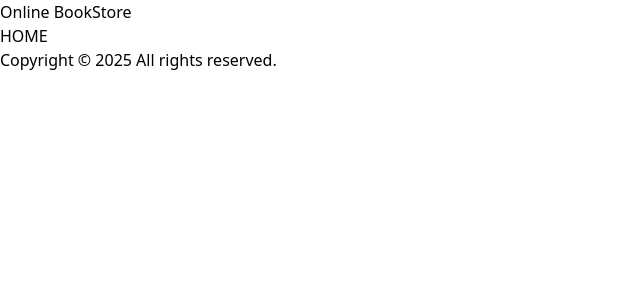
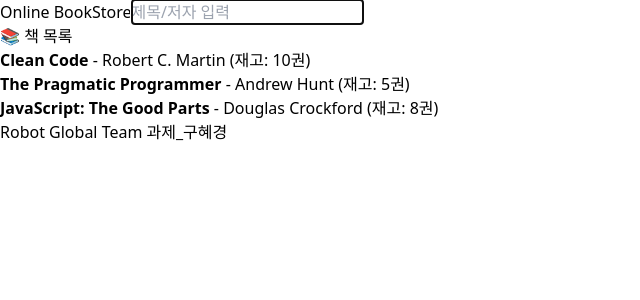
Before and after one commit to Hye-Kyung9/online-bookstore, a Next.js app: page / in a window 1280 px wide. Shown: the top 300 px of the page, without its empty margins (0-640 px from the left). Built offline with nearby package versions, Linux system fonts and the light colour scheme.

Commit message:
feat: booklist 조회 api

```diff
--- /dev/null
+++ b/src/app/api/books/route.ts
@@ -0,0 +1,11 @@
+import { NextResponse } from 'next/server';
+
+const books = [
+  { id: 1, title: 'Clean Code', author: 'Robert C. Martin', stock: 10 },
+  { id: 2, title: 'The Pragmatic Programmer', author: 'Andrew Hunt', stock: 5 },
+  { id: 3, title: 'JavaScript: The Good Parts', author: 'Douglas Crockford', stock: 8 },
+];
+
+export async function GET() {
+  return NextResponse.json(books);
+}
--- a/src/app/layout.tsx
+++ b/src/app/layout.tsx
@@ -1,5 +1,5 @@
 import Footer from '@/components/layout/Footer';
-import Header from '@/components/layout/Header';
+import Header from '@/components/layout/Header/Header';
 import type { Metadata } from 'next';
 import './globals.css';
 
--- a/src/app/page.tsx
+++ b/src/app/page.tsx
@@ -1,3 +1,9 @@
+import BookLisk from '@/components/books/BookList';
+
 export default function Home() {
-  return <div>HOME</div>;
+  return (
+    <div>
+      <BookLisk />
+    </div>
+  );
 }
--- /dev/null
+++ b/src/components/books/BookList.tsx
@@ -0,0 +1,37 @@
+'use client';
+import axios from 'axios';
+import { useEffect, useState } from 'react';
+
+type Book = {
+  id: number;
+  title: string;
+  author: string;
+  stock: number;
+};
+
+export default function BookLisk() {
+  const [books, setBooks] = useState<Book[]>([]);
+
+  useEffect(() => {
+    axios
+      .get('/api/books')
+      .then((res) => {
+        console.log(res);
+        setBooks(res.data);
+      })
+      .catch((err) => console.log(err));
+  }, []);
+
+  return (
+    <div className="p-4">
+      <h1 className="text-2xl font-bold mb-4">📚 책 목록</h1>
+      <ul>
+        {books.map((book) => (
+          <li key={book.id} className="border p-2 mb-2 rounded-lg">
+            <strong>{book.title}</strong> - {book.author} (재고: {book.stock}권)
+          </li>
+        ))}
+      </ul>
+    </div>
+  );
+}
--- a/src/components/layout/Footer.tsx
+++ b/src/components/layout/Footer.tsx
@@ -3,7 +3,8 @@
 export default function Footer() {
   return (
     <div className={`h-10 border-t text-xs p-2 mt-auto bg-white`}>
-      Copyright © 2025 All rights reserved.
+      {/* Copyright © 2025 All rights reserved. */}
+      Robot Global Team 과제_구혜경
     </div>
   );
 }
--- a/src/components/layout/Header.tsx
+++ b/src/components/layout/Header/Header.tsx
@@ -1,14 +1,16 @@
 'use client';
 
 import Link from 'next/link';
+import HeaderSearch from './HeaderSearch';
 
 export default function Header() {
   return (
     <>
-      <div className={`p-3 border-b`}>
+      <div className="p-3 border-b flex justify-between">
         <Link href="/">
           <span className="text-blue-500 font-bold text-3xl">Online BookStore</span>
         </Link>
+        <HeaderSearch />
       </div>
     </>
   );
--- /dev/null
+++ b/src/components/layout/Header/HeaderSearch.tsx
@@ -0,0 +1,14 @@
+'use client';
+
+export default function HeaderSearch() {
+  return (
+    <input
+      type="text"
+      placeholder="제목/저자 입력"
+      autoFocus
+      autoComplete="off"
+      // value={search}
+      // onChange={handleSearchValue}
+    />
+  );
+}
```
Also changed, not shown: package.json (+7 -6 lines), src/app/dashboard/page.tsx (added, +11 -0 lines), 1 other file (tests, documents, lock files or other folders).
